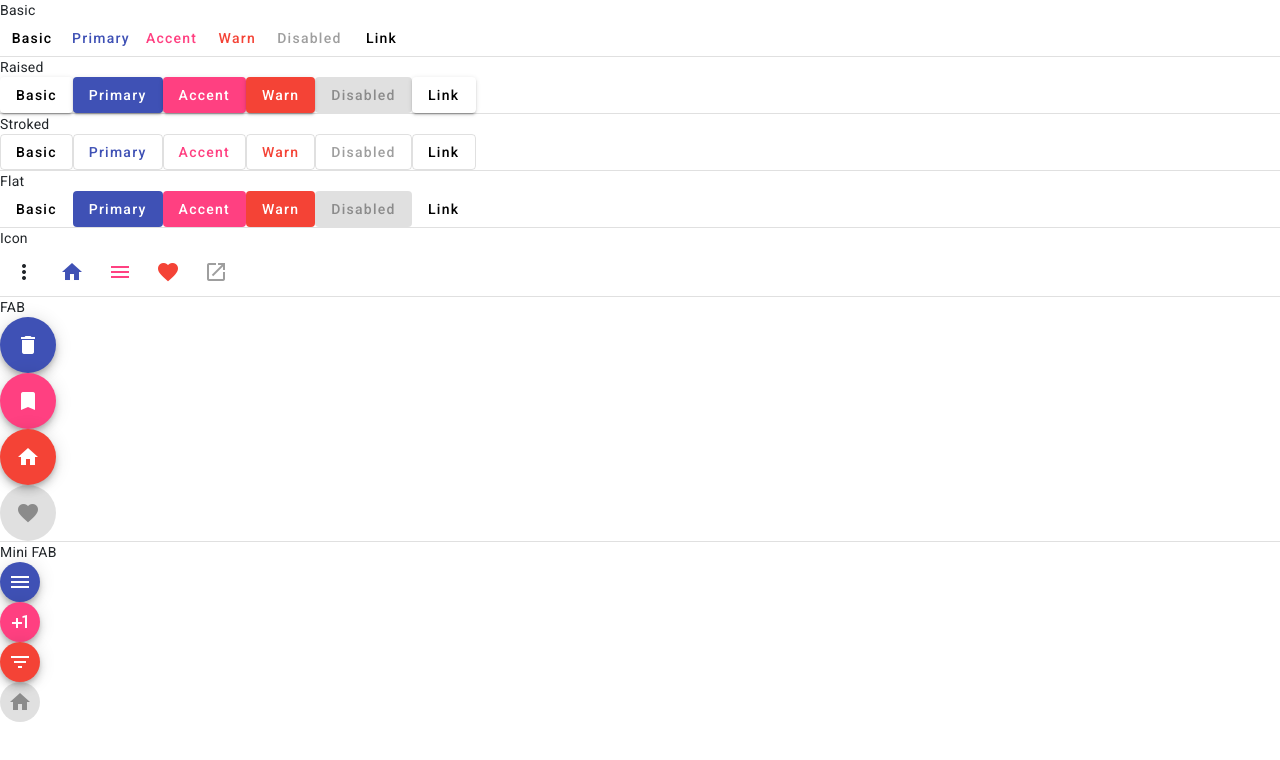
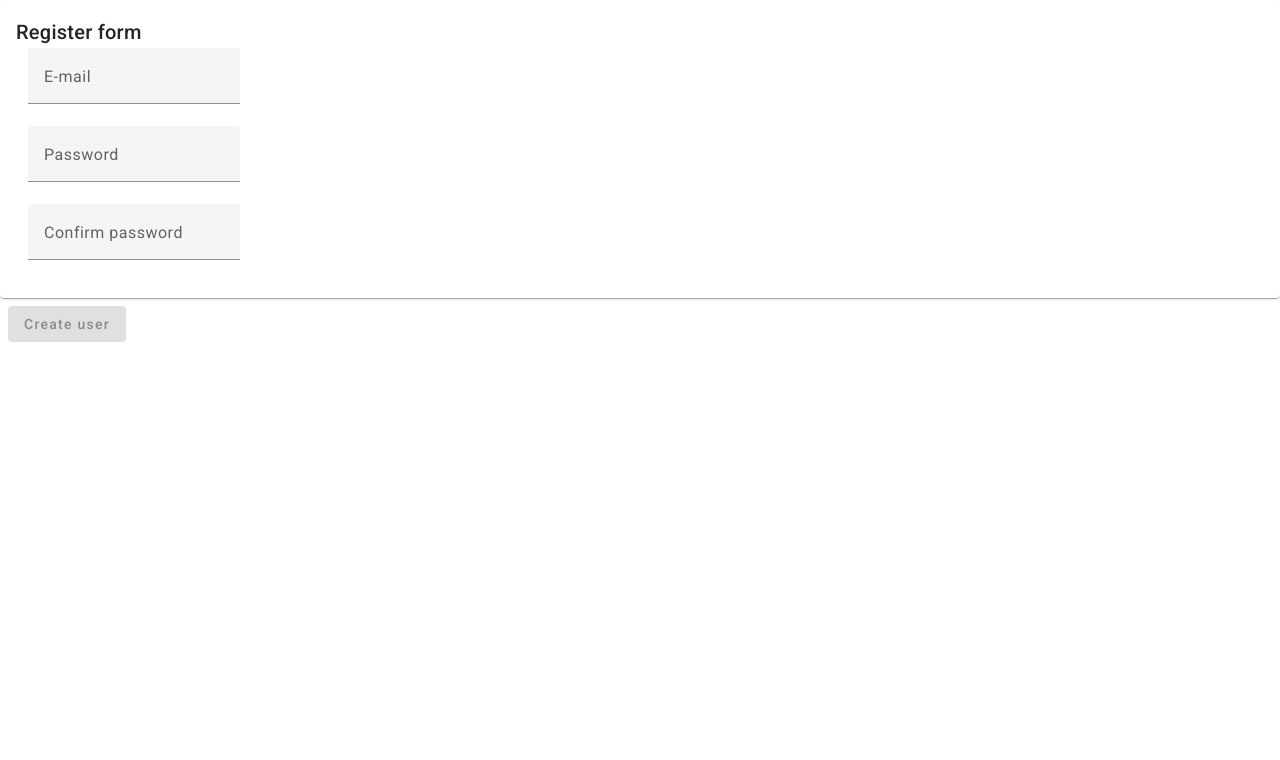
Before and after one commit to MarianoAldair/sam-store, an Angular app in the folder my-store/my-store/: page / in a window 1280 px wide. Shown: the top 760 px of the page. Built offline with nearby package versions, Linux system fonts and the light colour scheme.

Commit message:
Adding Material validations

```diff
--- a/my-store/my-store/src/app/app.component.html
+++ b/my-store/my-store/src/app/app.component.html
@@ -1,4 +1,6 @@
-<section>
+<app-create-user-form></app-create-user-form>
+
+<!-- <section>
   <div class="example-label">Basic</div>
   <div class="example-button-row">
     <button mat-button>Basic</button>
@@ -123,4 +125,4 @@
       </div>
     </div>
   </div>
-</section>
+</section> -->
--- a/my-store/my-store/src/app/app.module.ts
+++ b/my-store/my-store/src/app/app.module.ts
@@ -19,6 +19,7 @@ import { ChangeLetterPipe } from './pipes/change-letter.pipe';
 import { LoginFormComponent } from './components/login-form/login-form.component';
 import { SecurityInterceptor } from './interceptors/security.interceptor';
 import { BrowserAnimationsModule } from '@angular/platform-browser/animations';
+import { CreateUserFormComponent } from './components/create-user-form/create-user-form.component';
 
 @NgModule({
   declarations: [
@@ -30,7 +31,8 @@ import { BrowserAnimationsModule } from '@angular/platform-browser/animations';
     ReversePipe,
     HowLongPipe,
     ChangeLetterPipe,
-    LoginFormComponent
+    LoginFormComponent,
+    CreateUserFormComponent
   ],
   imports: [
     BrowserModule,
--- /dev/null
+++ b/my-store/my-store/src/app/components/create-user-form/create-user-form.component.html
@@ -0,0 +1,42 @@
+<form [formGroup]="form" (ngSubmit)="register($event)">
+  <mat-card>
+    <mat-card-header>
+      <mat-card-title>Register form</mat-card-title>
+    </mat-card-header>
+    <mat-card-content>
+      <div class="container-fluid">
+        <div class="row">
+          <div class="col-xs">
+            <mat-form-field hideRequiredMarker>
+              <mat-label>E-mail</mat-label>
+              <input placeholder="E-mail" formControlName="email" matInput type="text">
+            </mat-form-field>
+          </div>
+        </div>
+        <div class="row">
+          <div class="col-xs">
+            <mat-form-field hideRequiredMarker>
+              <mat-label>Password</mat-label>
+              <input placeholder="Password" formControlName="password" matInput type="password">
+              <div *ngIf="passwordField?.touched && passwordField?.invalid">
+                <!--Work on errors-->
+                <mat-error>The password must contain at least one number.</mat-error>
+              </div>
+            </mat-form-field>
+          </div>
+        </div>
+        <div class="row">
+          <div class="col-xs">
+            <mat-form-field hideRequiredMarker>
+              <mat-label>Confirm password</mat-label>
+              <input placeholder="Confirm password" matInput type="password">
+            </mat-form-field>
+          </div>
+        </div>
+      </div>
+    </mat-card-content>
+  </mat-card>
+  <mat-card-actions>
+    <button [disabled]="form.invalid" mat-raised-button type="submit">Create user</button>
+  </mat-card-actions>
+</form>
--- /dev/null
+++ b/my-store/my-store/src/app/components/create-user-form/create-user-form.component.ts
@@ -0,0 +1,34 @@
+import { Component } from '@angular/core';
+import { FormBuilder, FormGroup, Validators } from '@angular/forms';
+import { MyValidators } from '../../utilities/validators'
+
+@Component({
+  selector: 'app-create-user-form',
+  templateUrl: './create-user-form.component.html',
+  styleUrls: ['./create-user-form.component.css']
+})
+export class CreateUserFormComponent {
+
+  form!: FormGroup;
+
+  constructor(
+    private formBuilder: FormBuilder
+  ) {
+    this.buildForm();
+  }
+
+  buildForm() {
+    this.form = this.formBuilder.group({
+      email: ['', [Validators.required, Validators.email]],
+      password: ['', [Validators.required, Validators.minLength(8), Validators.maxLength(20), MyValidators.hasNumber]]
+    })
+  }
+
+  get passwordField() {
+    return this.form.get('password');
+  }
+
+  register(event: Event) {
+
+  }
+}
--- a/my-store/my-store/src/app/material.module.ts
+++ b/my-store/my-store/src/app/material.module.ts
@@ -5,6 +5,8 @@ import { MatFormFieldModule } from '@angular/material/form-field';
 import { MatButtonModule } from '@angular/material/button';
 import { MatDividerModule } from '@angular/material/divider';
 import { MatIconModule } from '@angular/material/icon';
+import { MatCardModule } from '@angular/material/card';
+import { MatInputModule } from '@angular/material/input'
 
 
 @NgModule({
@@ -16,7 +18,9 @@ import { MatIconModule } from '@angular/material/icon';
     MatFormFieldModule,
     MatButtonModule,
     MatDividerModule,
-    MatIconModule
+    MatIconModule,
+    MatCardModule,
+    MatInputModule
   ]
 })
 export class MaterialModule { }
--- /dev/null
+++ b/my-store/my-store/src/app/utilities/validators.ts
@@ -0,0 +1,20 @@
+import { AbstractControl } from '@angular/forms';
+
+export class MyValidators {
+
+  static hasNumber(control: AbstractControl) {
+    const controlValue = control.value;
+    if(!containsNumber(controlValue)) {
+      return {invalid_password: true};
+    }
+    return null;
+  }
+}
+
+function containsNumber(value: string) {
+  return value.split('').find(val => isNumber(val)) !== undefined;
+}
+
+function isNumber(value: string) {
+  return !isNaN(parseInt(value, 10));
+}
```
Also changed, not shown: my-store/my-store/src/app/components/create-user-form/create-user-form.component.css (added), 1 other file (tests, documents, lock files or other folders).
